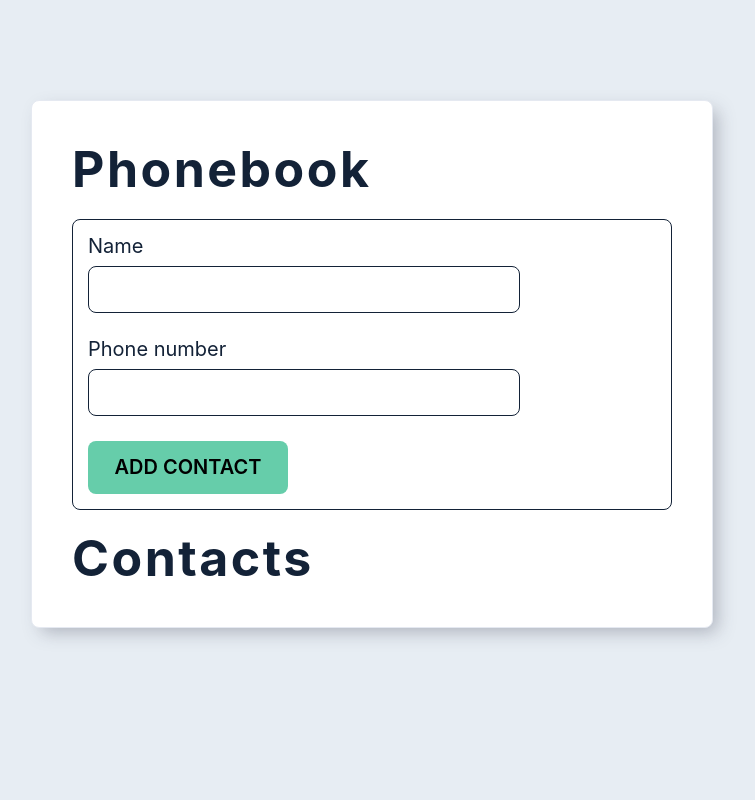
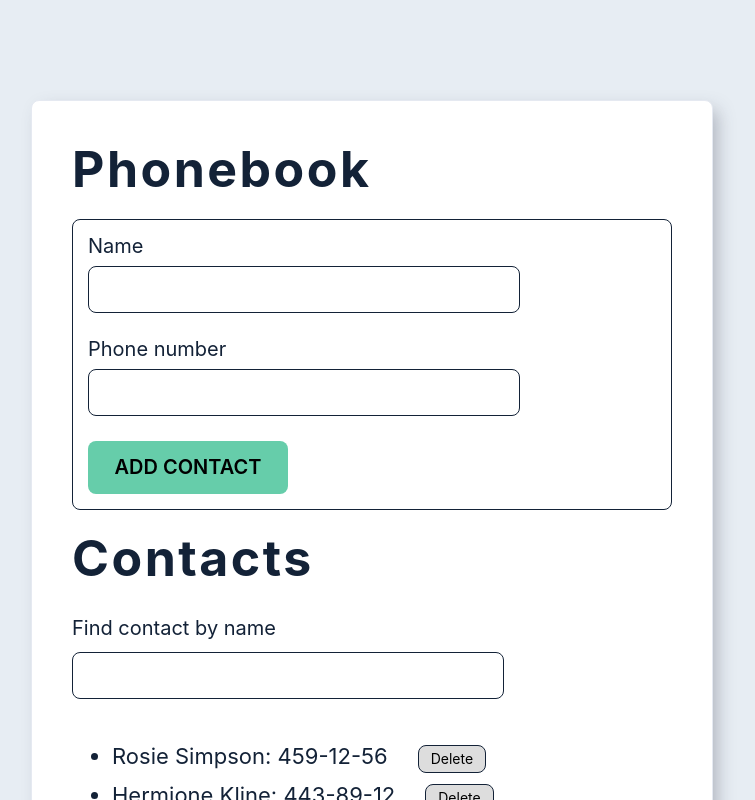
Before and after one commit to annaojdana/goit-react-hw-02-phonebook, a React (Create React App) app: page / in a window 1280 px wide. Shown: the top 800 px of the page, without its empty margins (268-1023 px from the left). Built offline with nearby package versions, Linux system fonts and the light colour scheme.

Commit message:
filter function

```diff
--- a/src/components/App.jsx
+++ b/src/components/App.jsx
@@ -1,14 +1,20 @@
 import styles from './App.module.css';
 import Section from 'components/Section/Section';
 import ContactForm from 'components/ContactForm/ContactForm';
-// import Statistics from 'components/Statistics/Statistics';
 import { nanoid } from 'nanoid';
 import React, { Component } from 'react';
-// import { Notification } from 'components/Notification/Notification';
+import ContactList from './ContactList/ContactList';
+import { Notification } from 'components/Notification/Notification';
+import Filter from './Filter/Filter';
 
 class App extends Component {
   state = {
-    contacts: [],
+    contacts: [
+      { id: 'id-1', name: 'Rosie Simpson', number: '459-12-56' },
+      { id: 'id-2', name: 'Hermione Kline', number: '443-89-12' },
+      { id: 'id-3', name: 'Eden Clements', number: '645-17-79' },
+      { id: 'id-4', name: 'Annie Copeland', number: '227-91-26' },
+    ],
     filter: '',
   };
 
@@ -37,25 +43,48 @@ class App extends Component {
     }));
   };
 
+  handleFilter = event => {
+    this.setState({ ...this.state, filter: event.target.value });
+    console.log(this.state.filter);
+  };
+
+  deleteContact = id => {
+    this.setState(({ contacts }) => {
+      contacts.filter(contact => contact.id !== id);
+    });
+  };
+
+  setFilterContacts = (filterValue, contactsArray) => {
+    if (!filterValue) {
+      return contactsArray;
+    } else {
+      contactsArray.filter((contact) => {
+        contact.name.toLowerCase().includes(filterValue.toLowerCase());
+      });
+      return contactsArray;
+    }
+  };
+
   render() {
     const { wrapper } = styles;
+    const { contacts, filter } = this.state;
     return (
       <div className={wrapper}>
         <Section title="Phonebook">
           <ContactForm onSubmit={this.onSubmit} />
         </Section>
         <Section title="Contacts">
-          {/* {this.countTotalFeedback() > 0 ? (
-            <Statistics
-              good={good}
-              neutral={neutral}
-              bad={bad}
-              total={this.countTotalFeedback()}
-              positivePercentage={this.countPositiveFeedbackPercentage()}
-            />
+          {this.state.contacts.length > 0 ? (
+            <>
+              <Filter onChange={this.handleFilter} />
+              <ContactList
+                contacts={this.setFilterContacts(filter,contacts)}
+                onClick={this.deleteContact}
+              />
+            </>
           ) : (
-            <Notification message="There is no feedback" />
-          )} */}
+            <Notification message="Your phonebook is empty" />
+          )}
         </Section>
       </div>
     );
--- /dev/null
+++ b/src/components/ContactList/ContactList.jsx
@@ -0,0 +1,31 @@
+import styles from './ContactList.module.css';
+
+import React, { Component } from 'react';
+
+class ContactList extends Component {
+  render() {
+    const { contacts, onClick } = this.props;
+    const { wrapper, text, button } = styles;
+
+    return (
+      <ul className={wrapper}>
+        {contacts.map(contact => {
+          return (
+            <li className={text} key={contact.id}>
+              {`${contact.name}: ${contact.number}`}
+              <button
+                type="button"
+                className={button}
+                onClick={onClick(contact.id)}
+              >
+                Delete
+              </button>
+            </li>
+          );
+        })}
+      </ul>
+    );
+  }
+}
+
+export default ContactList;
--- /dev/null
+++ b/src/components/ContactList/ContactList.module.css
@@ -0,0 +1,28 @@
+.wrapper{
+  padding: 30px 0;
+  margin-left: 40px;
+}
+.text{
+  font-size: 18px;
+}
+.text:not(:last-of-type){
+  margin-bottom: 10px;
+}
+.button{
+  font-size: 14px;
+  padding: 5px 12px;
+  border-radius: 8px;
+  margin-left: 30px;
+  border: 1px solid #132237;
+  background-color: #ddd;
+}
+.button:hover,
+.button:focus {
+  background-color: mediumaquamarine;
+  color: mintcream;
+}
+@media screen and (min-width: 768px) {
+  .text{
+  font-size: 22px;
+}
+}
--- /dev/null
+++ b/src/components/Filter/Filter.jsx
@@ -0,0 +1,23 @@
+import styles from './Filter.module.css';
+import React from 'react';
+import { nanoid } from 'nanoid';
+class Filter extends React.Component {
+  render() {
+    const { onChange, filter } = this.props;
+    const { field, text, input } = styles;
+    return (
+      <div className={field}>
+        <p className={text}>Find contact by name</p>
+        <input
+          key={nanoid()}
+          className={input}
+          type="text"
+          name="filter"
+          onChange={onChange}
+        />
+      </div>
+    );
+  }
+}
+
+export default Filter;
--- /dev/null
+++ b/src/components/Filter/Filter.module.css
@@ -0,0 +1,21 @@
+
+.field {
+  padding-top: 30px;
+  display: flex;
+  flex-direction: column;
+  margin-bottom: 15px;
+}
+.text {
+  font-size: 20px;
+  color: #132237;
+  margin-bottom: 12px;
+}
+
+.input {
+  padding: 5px 15px;
+  max-width: 400px;
+  height: 35px;
+  border-radius: 8px;
+  border: 1px solid #132237;
+  outline: none;
+}
```
Also changed, not shown: src/components/Statistics/Statistics.jsx (deleted, +0 -42 lines), src/components/Statistics/Statistics.module.css (deleted, +0 -15 lines).
